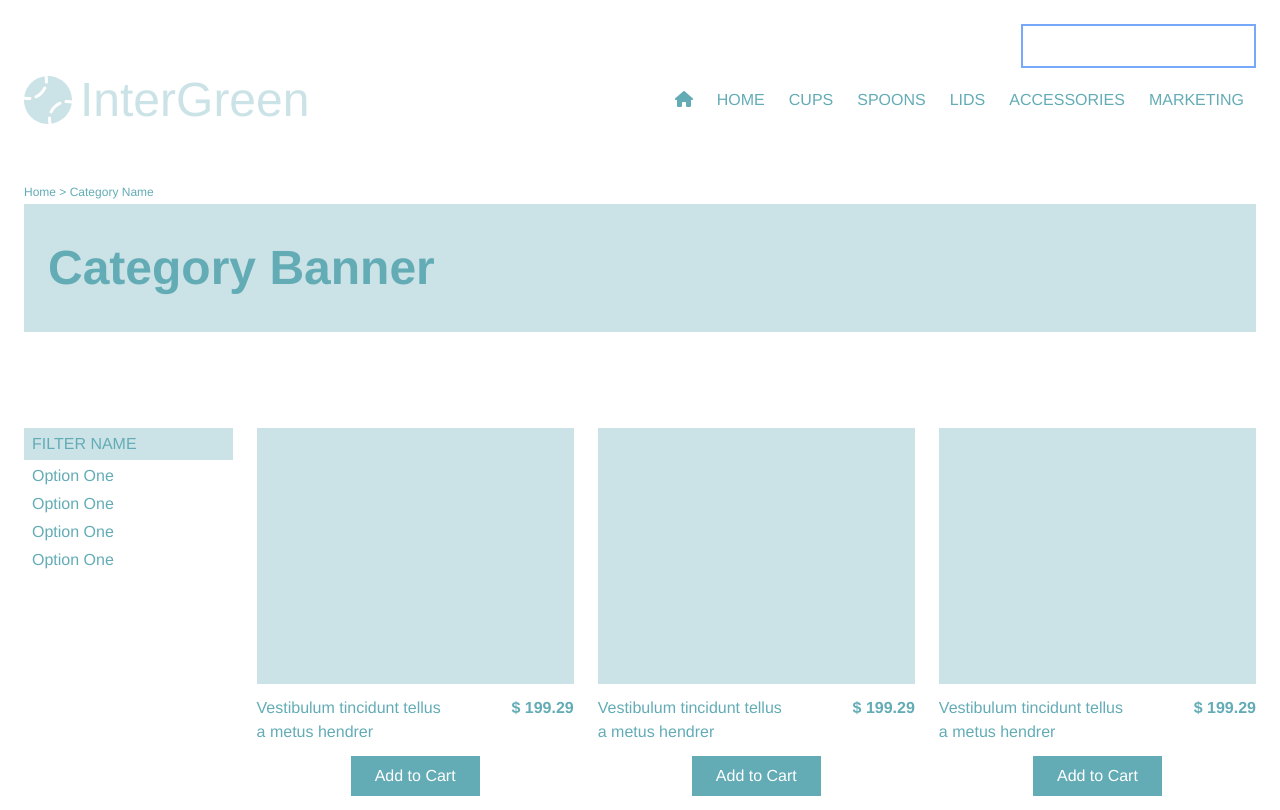
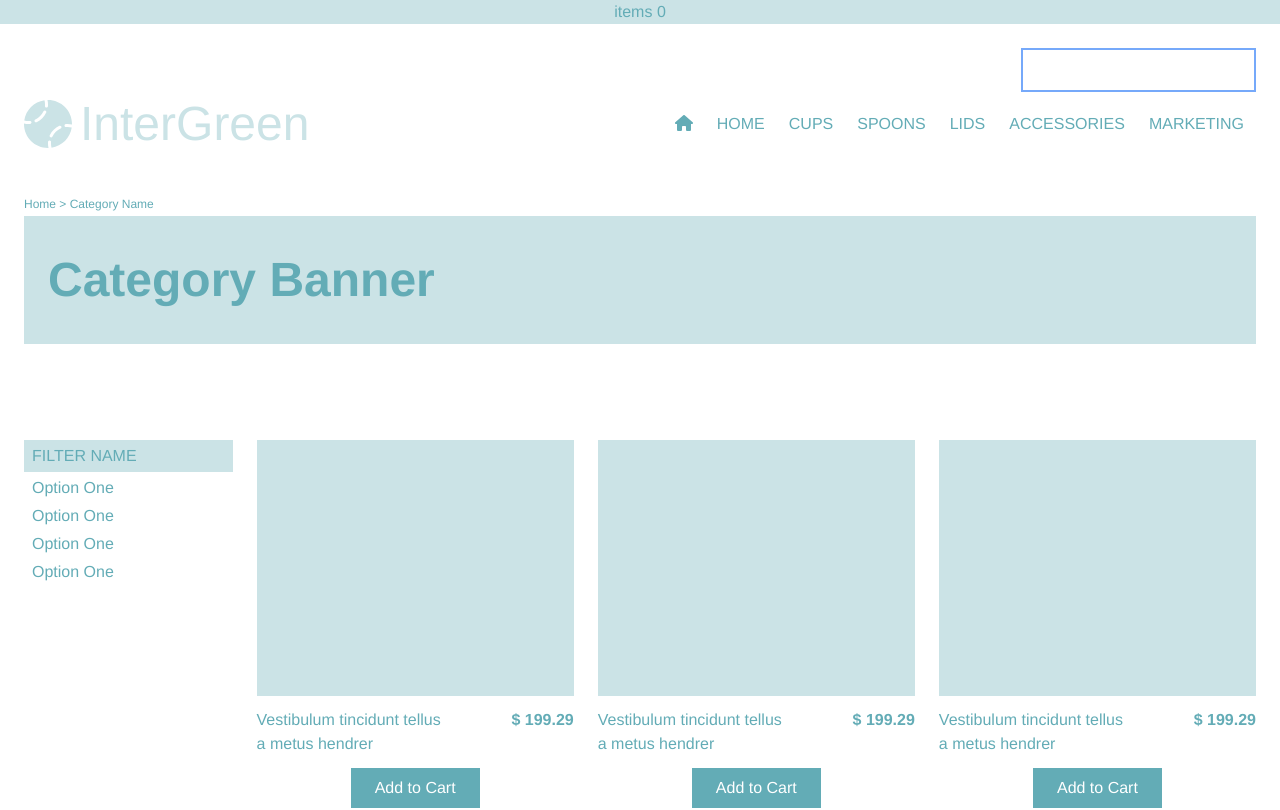
Before and after one commit to marsou001/test, a Vue app: page /featured-products in a window 1280 px wide. Shown: the top 810 px of the page. Built offline with nearby package versions, Linux system fonts and the light colour scheme.

Commit message:
feat: add to cart functional

```diff
--- a/src/App.vue
+++ b/src/App.vue
@@ -1,4 +1,5 @@
 <template>
+  <Links />
   <Navbar />
 
   <main>
@@ -9,12 +10,14 @@
 </template>
 
 <script>
+import Links from './layout/Links/Links.vue';
 import Navbar from './layout/Navbar/Navbar.vue';
 import Footer from './layout/Footer/Footer.vue';
 
 export default {
   name: 'App',
   components: {
+    Links,
     Navbar,
     Footer,
   }
--- a/src/components/FeaturedProduct.vue
+++ b/src/components/FeaturedProduct.vue
@@ -8,7 +8,7 @@
     </div>
 
     <div class="featured-product__call_to_action">
-      <button class="text-white bg-normal font-light py-2 px-6">Add to Cart</button>
+      <button class="text-white bg-normal font-light py-2 px-6" @click="addToCart">Add to Cart</button>
     </div>
   </div>
 </template>
@@ -27,7 +27,12 @@ export default {
           productName: this.product.name,
         }
       }
-    }
+    },
+  },
+  methods: {
+    addToCart() {
+      this.$store.commit('addItemToCart');
+    },
   },
 }
 </script>
--- /dev/null
+++ b/src/layout/Links/Links.vue
@@ -0,0 +1,16 @@
+<template>
+  <div class="links text-normal bg-weak">
+    items {{ cartItems }}
+  </div>
+</template>
+
+<script>
+export default {
+  name: 'links',
+  computed: {
+    cartItems() {
+      return this.$store.getters.cartItems;
+    },
+  },
+}
+</script>
--- a/src/layout/Navbar/Navbar.vue
+++ b/src/layout/Navbar/Navbar.vue
@@ -1,5 +1,5 @@
 <template>
-  <header class="mb-3 p-6">
+  <header class="p-6">
     <div class="search text-right">
       <input type="search" name="search" id="search" class="hidden mlg:inline-block mlg:mb-2 border-2 border-blue-400" />
     </div>
@@ -8,8 +8,6 @@
         <font-awesome-icon :icon="['fas', 'baseball']" class="mr-2" />
         <div>
           InterGreen
-          <!-- <hr /> -->
-          <!-- <span class="text-sm">distributors</span> -->
         </div>
       </div>
       <div class="hamburger-menu mlg:hidden" @click="toggleShowDropdownMenu">
--- a/src/main.js
+++ b/src/main.js
@@ -6,12 +6,11 @@ import router from './router';
 import store from './store';
 import { library } from '@fortawesome/fontawesome-svg-core';
 import { fas } from '@fortawesome/free-solid-svg-icons';
-import { faFacebook } from '@fortawesome/free-brands-svg-icons';
 import { FontAwesomeIcon } from '@fortawesome/vue-fontawesome';
 
-library.add(fas, faFacebook);
+library.add(fas);
 
-createApp(App)
+const app = createApp(App)
 .component('font-awesome-icon', FontAwesomeIcon)
 .use(router)
 .use(store)
--- a/src/store/index.js
+++ b/src/store/index.js
@@ -1,10 +1,15 @@
 import { createStore } from 'vuex';
 
 const store = createStore({
-  state () {
+  state() {
     return {
       cartItems: 0,
     }
+  },
+  getters: {
+    cartItems(state) {
+      return state.cartItems;
+    },
   },
   mutations: {
     addItemToCart(state) {
--- a/src/views/FeaturedProduct/ProductInfo/Information/AddToCart/AddToCart.vue
+++ b/src/views/FeaturedProduct/ProductInfo/Information/AddToCart/AddToCart.vue
@@ -22,7 +22,7 @@
       </select>
     </div>
 
-    <button class="text-white bg-normal text-2xl font-bold block mb-2 py-2 px-3 rounded-lg">Add to Cart</button>
+    <button class="text-white bg-normal text-2xl font-bold block mb-2 py-2 px-3 rounded-lg" @click="addToCart">Add to Cart</button>
 
     <span class="font-medium text-left block">Share this</span>
   </div>
@@ -31,5 +31,10 @@
 <script>
 export default {
   name: 'add-to-cart',
+  methods: {
+    addToCart() {
+      this.$store.commit('addItemToCart');
+    },
+  },
 }
 </script>
```
